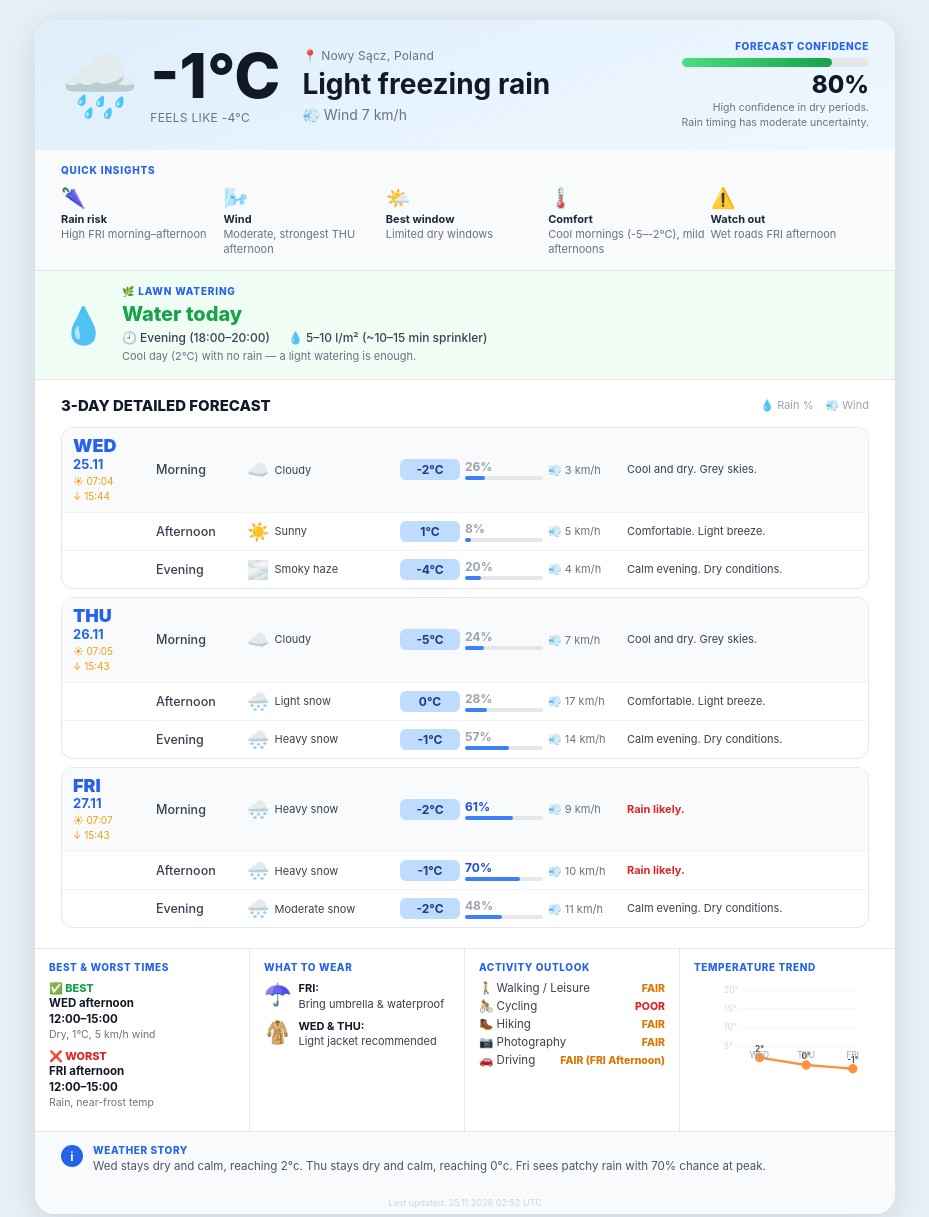
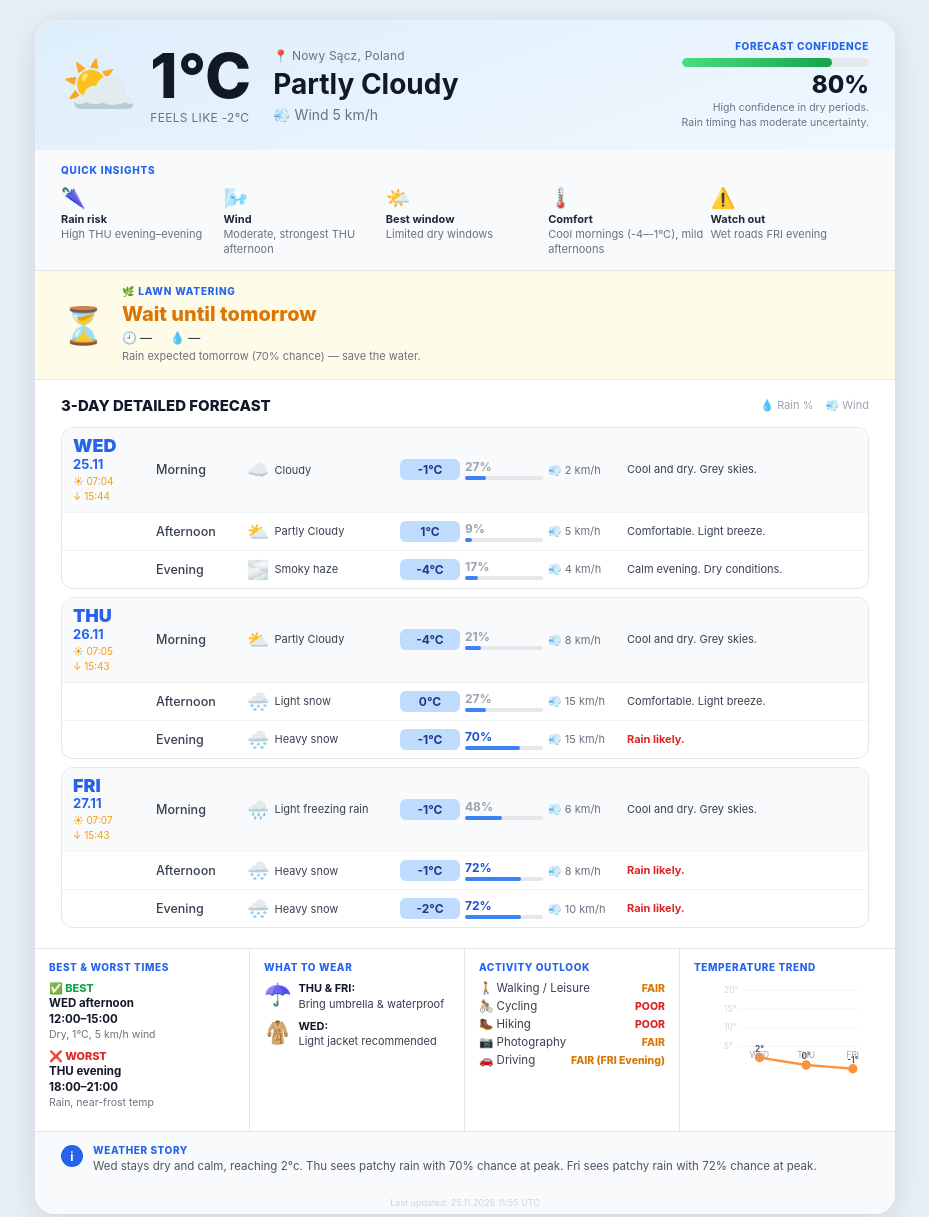
Before and after one commit to Massynisa3/nowy-sacz-weather, a plain HTML site: page index.html in a window 1280 px wide. Shown: the top 1217 px of the page, without its empty margins (175-1104 px from the left). Drawn offline with Linux system fonts and the light colour scheme.

Commit message:
Update weather 2026-11-25 11:55 UTC

```diff
--- a/index.html
+++ b/index.html
@@ -118,15 +118,15 @@
 <div class="card">
   <div class="header">
     <div class="hdr-left">
-      <div class="hdr-icon">&#x1F327;&#xFE0F;</div>
+      <div class="hdr-icon">&#x26C5;</div>
       <div>
-        <div class="hdr-temp">-1&#xB0;C</div>
-        <div class="hdr-feels">Feels like -4&#xB0;C</div>
+        <div class="hdr-temp">1&#xB0;C</div>
+        <div class="hdr-feels">Feels like -2&#xB0;C</div>
       </div>
       <div class="hdr-mid">
         <div class="hdr-location">&#x1F4CD; Nowy S&#x105;cz, Poland</div>
-        <div class="hdr-desc">Light freezing rain</div>
-        <div class="hdr-wind">&#x1F4A8; Wind 7 km/h</div>
+        <div class="hdr-desc">Partly Cloudy</div>
+        <div class="hdr-wind">&#x1F4A8; Wind 5 km/h</div>
       </div>
     </div>
     <div class="hdr-right">
@@ -140,24 +140,24 @@
   <div class="insights">
     <div class="section-title">Quick Insights</div>
     <div class="insights-grid">
-      <div><div class="ins-icon">&#x1F302;</div><div class="ins-label">Rain risk</div><div class="ins-val">High FRI morning–afternoon</div></div>
+      <div><div class="ins-icon">&#x1F302;</div><div class="ins-label">Rain risk</div><div class="ins-val">High THU evening–evening</div></div>
       <div><div class="ins-icon">&#x1F32C;&#xFE0F;</div><div class="ins-label">Wind</div><div class="ins-val">Moderate, strongest THU afternoon</div></div>
       <div><div class="ins-icon">&#x1F324;&#xFE0F;</div><div class="ins-label">Best window</div><div class="ins-val">Limited dry windows</div></div>
-      <div><div class="ins-icon">&#x1F321;&#xFE0F;</div><div class="ins-label">Comfort</div><div class="ins-val">Cool mornings (-5–-2°C), mild afternoons</div></div>
-      <div><div class="ins-icon">&#x26A0;&#xFE0F;</div><div class="ins-label">Watch out</div><div class="ins-val">Wet roads FRI afternoon</div></div>
+      <div><div class="ins-icon">&#x1F321;&#xFE0F;</div><div class="ins-label">Comfort</div><div class="ins-val">Cool mornings (-4–-1°C), mild afternoons</div></div>
+      <div><div class="ins-icon">&#x26A0;&#xFE0F;</div><div class="ins-label">Watch out</div><div class="ins-val">Wet roads FRI evening</div></div>
     </div>
   </div>
 
-  <div class="lawn-rec" style="background:#f0fdf4">
-    <div class="lawn-badge">&#x1F4A7;</div>
+  <div class="lawn-rec" style="background:#fefce8">
+    <div class="lawn-badge">&#x23F3;</div>
     <div style="flex:1">
       <div class="lawn-title">&#x1F33F; Lawn Watering</div>
-      <div class="lawn-verdict lawn-green">Water today</div>
+      <div class="lawn-verdict lawn-yellow">Wait until tomorrow</div>
       <div class="lawn-meta">
-        <span>&#x1F558;&nbsp;Evening (18:00&#x2013;20:00)</span>
-        <span>&#x1F4A7;&nbsp;5&#x2013;10 l/m&#xB2; (~10&#x2013;15 min sprinkler)</span>
+        <span>&#x1F558;&nbsp;&#x2014;</span>
+        <span>&#x1F4A7;&nbsp;&#x2014;</span>
       </div>
-      <div class="lawn-reason">Cool day (2&#xB0;C) with no rain &#x2014; a light watering is enough.</div>
+      <div class="lawn-reason">Rain expected tomorrow (70% chance) &#x2014; save the water.</div>
     </div>
   </div>
 
@@ -172,17 +172,17 @@
         <div><div class="dname">WED</div><div class="ddate">25.11</div><div class="dsun">&#x2600; 07:04<br>&#x2193; 15:44</div></div>
         <div class="part">Morning</div>
         <div class="weath"><span class="wi">&#x2601;&#xFE0F;</span><span class="wd">Cloudy</span></div>
-        <div class="temp-pill tcc">-2&#xB0;C</div>
-        <div><div class="rain-pct rain-lo">26%</div><div class="rain-bar"><div class="rain-fill" style="width:26%"></div></div></div>
-        <div class="wind-cell">&#x1F4A8; 3 km/h</div>
+        <div class="temp-pill tcc">-1&#xB0;C</div>
+        <div><div class="rain-pct rain-lo">27%</div><div class="rain-bar"><div class="rain-fill" style="width:27%"></div></div></div>
+        <div class="wind-cell">&#x1F4A8; 2 km/h</div>
         <div class="note">Cool and dry. Grey skies.</div>
       </div>
       <div class="day-row">
         <div></div>
         <div class="part">Afternoon</div>
-        <div class="weath"><span class="wi">&#x2600;&#xFE0F;</span><span class="wd">Sunny</span></div>
+        <div class="weath"><span class="wi">&#x26C5;</span><span class="wd">Partly Cloudy</span></div>
         <div class="temp-pill tcc">1&#xB0;C</div>
-        <div><div class="rain-pct rain-lo">8%</div><div class="rain-bar"><div class="rain-fill" style="width:8%"></div></div></div>
+        <div><div class="rain-pct rain-lo">9%</div><div class="rain-bar"><div class="rain-fill" style="width:9%"></div></div></div>
         <div class="wind-cell">&#x1F4A8; 5 km/h</div>
         <div class="note">Comfortable. Light breeze.</div>
       </div>
@@ -191,7 +191,7 @@
         <div class="part">Evening</div>
         <div class="weath"><span class="wi">&#x1F32B;&#xFE0F;</span><span class="wd">Smoky haze</span></div>
         <div class="temp-pill tcc">-4&#xB0;C</div>
-        <div><div class="rain-pct rain-lo">20%</div><div class="rain-bar"><div class="rain-fill" style="width:20%"></div></div></div>
+        <div><div class="rain-pct rain-lo">17%</div><div class="rain-bar"><div class="rain-fill" style="width:17%"></div></div></div>
         <div class="wind-cell">&#x1F4A8; 4 km/h</div>
         <div class="note">Calm evening. Dry conditions.</div>
       </div>
@@ -200,10 +200,10 @@
       <div class="day-row first">
         <div><div class="dname">THU</div><div class="ddate">26.11</div><div class="dsun">&#x2600; 07:05<br>&#x2193; 15:43</div></div>
         <div class="part">Morning</div>
-        <div class="weath"><span class="wi">&#x2601;&#xFE0F;</span><span class="wd">Cloudy</span></div>
-        <div class="temp-pill tcc">-5&#xB0;C</div>
-        <div><div class="rain-pct rain-lo">24%</div><div class="rain-bar"><div class="rain-fill" style="width:24%"></div></div></div>
-        <div class="wind-cell">&#x1F4A8; 7 km/h</div>
+        <div class="weath"><span class="wi">&#x26C5;</span><span class="wd">Partly Cloudy</span></div>
+        <div class="temp-pill tcc">-4&#xB0;C</div>
+        <div><div class="rain-pct rain-lo">21%</div><div class="rain-bar"><div class="rain-fill" style="width:21%"></div></div></div>
+        <div class="wind-cell">&#x1F4A8; 8 km/h</div>
         <div class="note">Cool and dry. Grey skies.</div>
       </div>
       <div class="day-row">
@@ -211,8 +211,8 @@
         <div class="part">Afternoon</div>
         <div class="weath"><span class="wi">&#x1F328;&#xFE0F;</span><span class="wd">Light snow</span></div>
         <div class="temp-pill tcc">0&#xB0;C</div>
-        <div><div class="rain-pct rain-lo">28%</div><div class="rain-bar"><div class="rain-fill" style="width:28%"></div></div></div>
-        <div class="wind-cell">&#x1F4A8; 17 km/h</div>
+        <div><div class="rain-pct rain-lo">27%</div><div class="rain-bar"><div class="rain-fill" style="width:27%"></div></div></div>
+        <div class="wind-cell">&#x1F4A8; 15 km/h</div>
         <div class="note">Comfortable. Light breeze.</div>
       </div>
       <div class="day-row">
@@ -220,38 +220,38 @@
         <div class="part">Evening</div>
         <div class="weath"><span class="wi">&#x1F328;&#xFE0F;</span><span class="wd">Heavy snow</span></div>
         <div class="temp-pill tcc">-1&#xB0;C</div>
-        <div><div class="rain-pct rain-lo">57%</div><div class="rain-bar"><div class="rain-fill" style="width:57%"></div></div></div>
-        <div class="wind-cell">&#x1F4A8; 14 km/h</div>
-        <div class="note">Calm evening. Dry conditions.</div>
+        <div><div class="rain-pct rain-hi">70%</div><div class="rain-bar"><div class="rain-fill" style="width:70%"></div></div></div>
+        <div class="wind-cell">&#x1F4A8; 15 km/h</div>
+        <div class="note alert">Rain likely.</div>
       </div>
     </div>
     <div class="day-block">
       <div class="day-row first">
         <div><div class="dname">FRI</div><div class="ddate">27.11</div><div class="dsun">&#x2600; 07:07<br>&#x2193; 15:43</div></div>
         <div class="part">Morning</div>
-        <div class="weath"><span class="wi">&#x1F328;&#xFE0F;</span><span class="wd">Heavy snow</span></div>
-        <div class="temp-pill tcc">-2&#xB0;C</div>
-        <div><div class="rain-pct rain-hi">61%</div><div class="rain-bar"><div class="rain-fill" style="width:61%"></div></div></div>
-        <div class="wind-cell">&#x1F4A8; 9 km/h</div>
-        <div class="note alert">Rain likely.</div>
+        <div class="weath"><span class="wi">&#x1F327;&#xFE0F;</span><span class="wd">Light freezing rain</span></div>
+        <div class="temp-pill tcc">-1&#xB0;C</div>
+        <div><div class="rain-pct rain-lo">48%</div><div class="rain-bar"><div class="rain-fill" style="width:48%"></div></div></div>
+        <div class="wind-cell">&#x1F4A8; 6 km/h</div>
+        <div class="note">Cool and dry. Grey skies.</div>
       </div>
       <div class="day-row">
         <div></div>
         <div class="part">Afternoon</div>
         <div class="weath"><span class="wi">&#x1F328;&#xFE0F;</span><span class="wd">Heavy snow</span></div>
         <div class="temp-pill tcc">-1&#xB0;C</div>
-        <div><div class="rain-pct rain-hi">70%</div><div class="rain-bar"><div class="rain-fill" style="width:70%"></div></div></div>
-        <div class="wind-cell">&#x1F4A8; 10 km/h</div>
+        <div><div class="rain-pct rain-hi">72%</div><div class="rain-bar"><div class="rain-fill" style="width:72%"></div></div></div>
+        <div class="wind-cell">&#x1F4A8; 8 km/h</div>
         <div class="note alert">Rain likely.</div>
       </div>
       <div class="day-row">
         <div></div>
         <div class="part">Evening</div>
-        <div class="weath"><span class="wi">&#x1F328;&#xFE0F;</span><span class="wd">Moderate snow</span></div>
+        <div class="weath"><span class="wi">&#x1F328;&#xFE0F;</span><span class="wd">Heavy snow</span></div>
         <div class="temp-pill tcc">-2&#xB0;C</div>
-        <div><div class="rain-pct rain-lo">48%</div><div class="rain-bar"><div class="rain-fill" style="width:48%"></div></div></div>
-        <div class="wind-cell">&#x1F4A8; 11 km/h</div>
-        <div class="note">Calm evening. Dry conditions.</div>
+        <div><div class="rain-pct rain-hi">72%</div><div class="rain-bar"><div class="rain-fill" style="width:72%"></div></div></div>
+        <div class="wind-cell">&#x1F4A8; 10 km/h</div>
+        <div class="note alert">Rain likely.</div>
       </div>
     </div>
     </div>
@@ -261,20 +261,20 @@
     <div class="bsec">
       <div class="bsec-title">Best &amp; Worst Times</div>
       <div class="bw-item"><div class="bw-head g">&#x2705; BEST</div><div class="bw-time">WED afternoon<br>12:00–15:00</div><div class="bw-why">Dry, 1°C, 5 km/h wind</div></div>
-      <div class="bw-item"><div class="bw-head r">&#x274C; WORST</div><div class="bw-time">FRI afternoon<br>12:00–15:00</div><div class="bw-why">Rain, near-frost temp</div></div>
+      <div class="bw-item"><div class="bw-head r">&#x274C; WORST</div><div class="bw-time">THU evening<br>18:00–21:00</div><div class="bw-why">Rain, near-frost temp</div></div>
     </div>
     <div class="bsec">
       <div class="bsec-title">What to Wear</div>
-      <div class="wear-row"><div class="wear-icon">&#x2602;&#xFE0F;</div><div class="wear-txt"><strong>FRI:</strong><br>Bring umbrella &amp; waterproof</div></div><div class="wear-row"><div class="wear-icon">&#x1F9E5;</div><div class="wear-txt"><strong>WED &amp; THU:</strong><br>Light jacket recommended</div></div>
+      <div class="wear-row"><div class="wear-icon">&#x2602;&#xFE0F;</div><div class="wear-txt"><strong>THU &amp; FRI:</strong><br>Bring umbrella &amp; waterproof</div></div><div class="wear-row"><div class="wear-icon">&#x1F9E5;</div><div class="wear-txt"><strong>WED:</strong><br>Light jacket recommended</div></div>
     </div>
     <div class="bsec">
       <div class="bsec-title">Activity Outlook</div>
 
 <div class="act-row"><span class="act-name">&#x1F6B6; Walking / Leisure</span><span class="af">FAIR</span></div>
 <div class="act-row"><span class="act-name">&#x1F6B4; Cycling</span><span class="ap">POOR</span></div>
-<div class="act-row"><span class="act-name">&#x1F97E; Hiking</span><span class="af">FAIR</span></div>
+<div class="act-row"><span class="act-name">&#x1F97E; Hiking</span><span class="ap">POOR</span></div>
 <div class="act-row"><span class="act-name">&#x1F4F7; Photography</span><span class="af">FAIR</span></div>
-<div class="act-row"><span class="act-name">&#x1F697; Driving</span><span class="af">FAIR (FRI Afternoon)</span></div>
+<div class="act-row"><span class="act-name">&#x1F697; Driving</span><span class="af">FAIR (FRI Evening)</span></div>
 
     </div>
     <div class="bsec">
@@ -300,10 +300,10 @@
     <div class="story-badge">i</div>
     <div>
       <div class="story-label">Weather Story</div>
-      <div class="story-text">Wed stays dry and calm, reaching 2°c. Thu stays dry and calm, reaching 0°c. Fri sees patchy rain with 70% chance at peak.</div>
+      <div class="story-text">Wed stays dry and calm, reaching 2°c. Thu sees patchy rain with 70% chance at peak. Fri sees patchy rain with 72% chance at peak.</div>
     </div>
   </div>
-  <div class="updated">Last updated: 25.11.2026 02:52 UTC</div>
+  <div class="updated">Last updated: 25.11.2026 11:55 UTC</div>
 </div>
 </body>
 </html>
```
Also changed, not shown: pl/index.html (+46 -46 lines).
